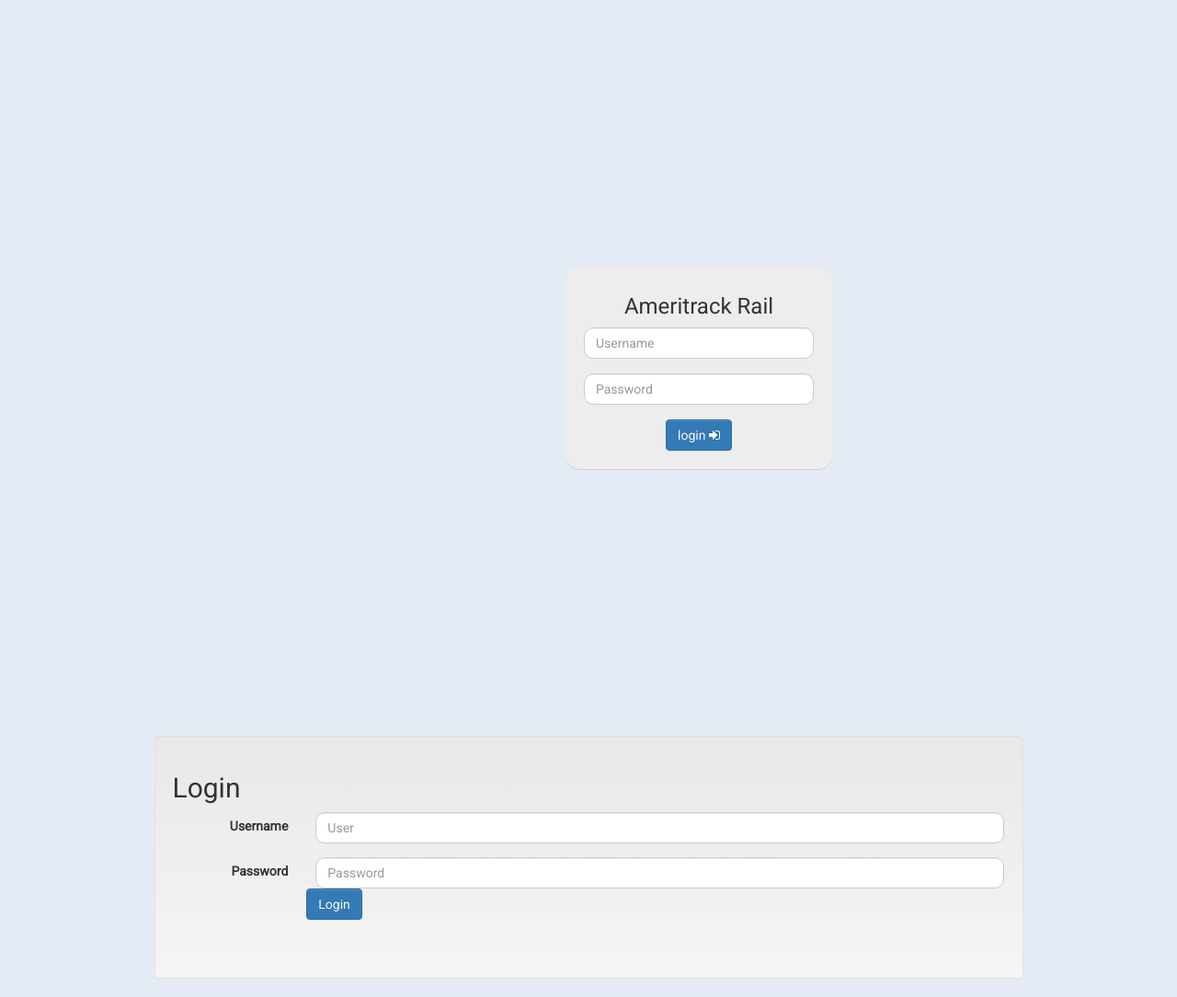
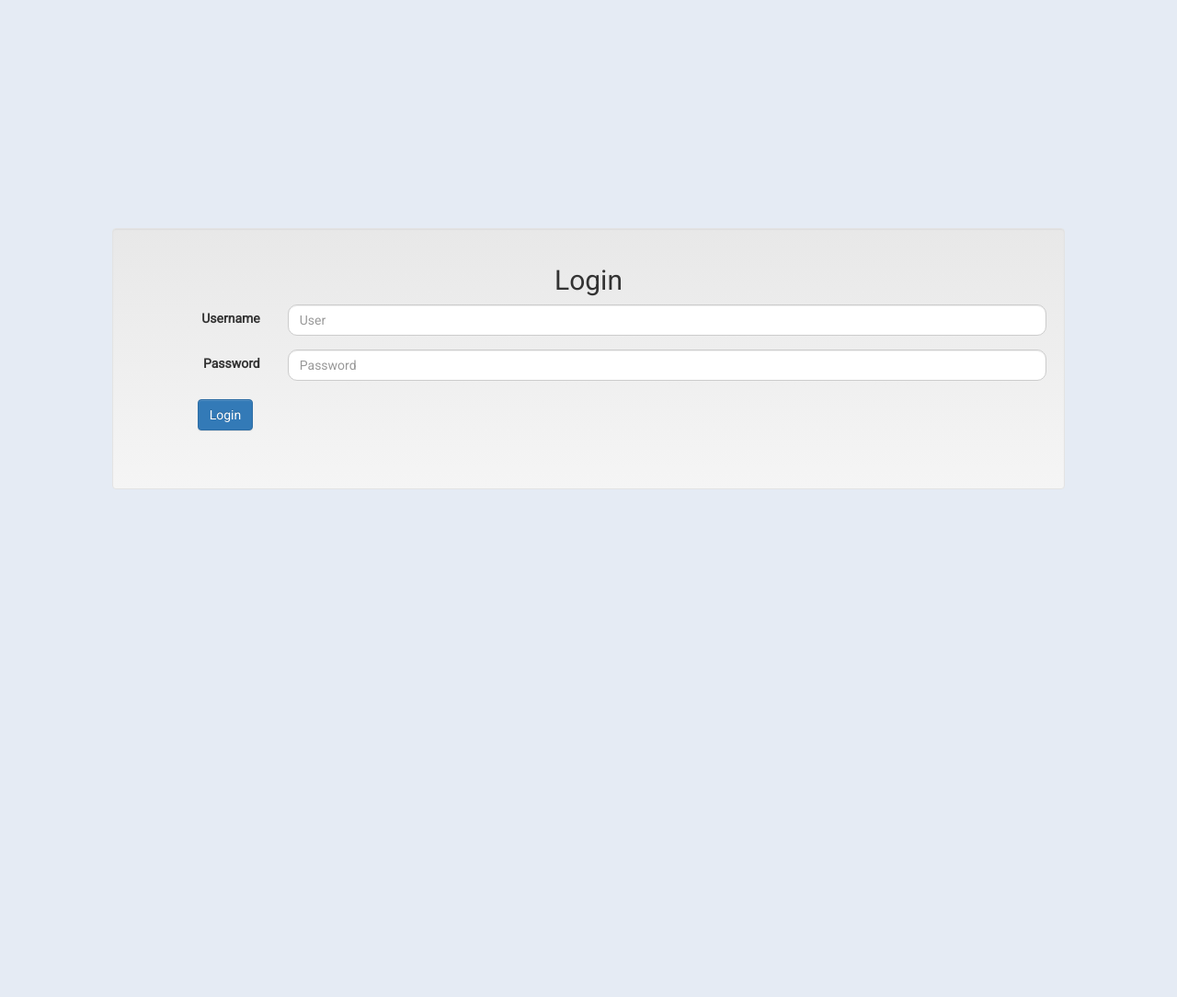
Before and after one commit to andersona151/AmTrack, a Django app: page /login in a window 1280 px wide. Shown: the whole page at 92% size. After the commit the page ends 532 px from the top, so only its background shows below. Run offline with Django 3.2, Linux system fonts and the light colour scheme; some libraries are stand-ins or nearby versions.

Commit message:
CHANGES:  - Modified login page.

```diff
--- a/WebApp/AMTS/templates/login.html
+++ b/WebApp/AMTS/templates/login.html
@@ -30,44 +30,15 @@
 
 
     <body style="background-color: #e5ebf4; height: 100%; margin: 0; padding: 0;">
-
-    <!--Pulling Awesome Font -->
-    <link href="//maxcdn.bootstrapcdn.com/font-awesome/4.2.0/css/font-awesome.min.css" rel="stylesheet">
-
-    <!-- TODO: Authentication for user login -->
     <div class="container-fluid">
         <div class="row-fluid">
-            <div class="centering text-center">
-                <div class="col-md-offset-5 col-md-3" style="margin-left: 600px;">
-                    <div class="form-login">
-                        <h3>Ameritrack Rail</h3>
-                        <input type="text" id="userName" class="form-control input-md"
-                               placeholder="Username"/>
-                        </br>
-                        <input type="text" id="userPassword" class="form-control input-md"
-                               placeholder="Password"/>
-                        </br>
-                        <div class="wrapper">
-                                    <span class="group-btn">
-                                        <a href="#" class="btn btn-primary btn-md">login <i
-                                                class="fa fa-sign-in"></i></a>
-                                    </span>
-                        </div>
-                        </form>
-                    </div>
-                </div>
-            </div>
-        </div>
-    </div>
-    <div class="container">
-        <div class="row">
             <div class="col-lg-10 col-lg-offset-1">
                 <div class="well">
                     <form class="form-horizontal" id="loginForm" method="post" action="{% url 'login' %}">
                         {% csrf_token %}
                         <input type="hidden" name="next" value="{{ next }}"/>
                         <fieldset>
-                            <h2>Login</h2>
+                            <h2 style="text-align: center;">Login</h2>
                             <div class="form-group">
                                 <label for="inputUsername" class="col-md-2 control-label">Username</label>
 
@@ -85,7 +56,7 @@
                                 </div>
 
                                 <div class="form-group">
-                                    <div class="col-md-10 col-md-offset-2">
+                                    <div class="col-md-10 col-md-offset-1" style="padding-top: 20px">
                                         <button type="submit" class="btn btn-primary">Login</button>
                                     </div>
                                 </div>
```
